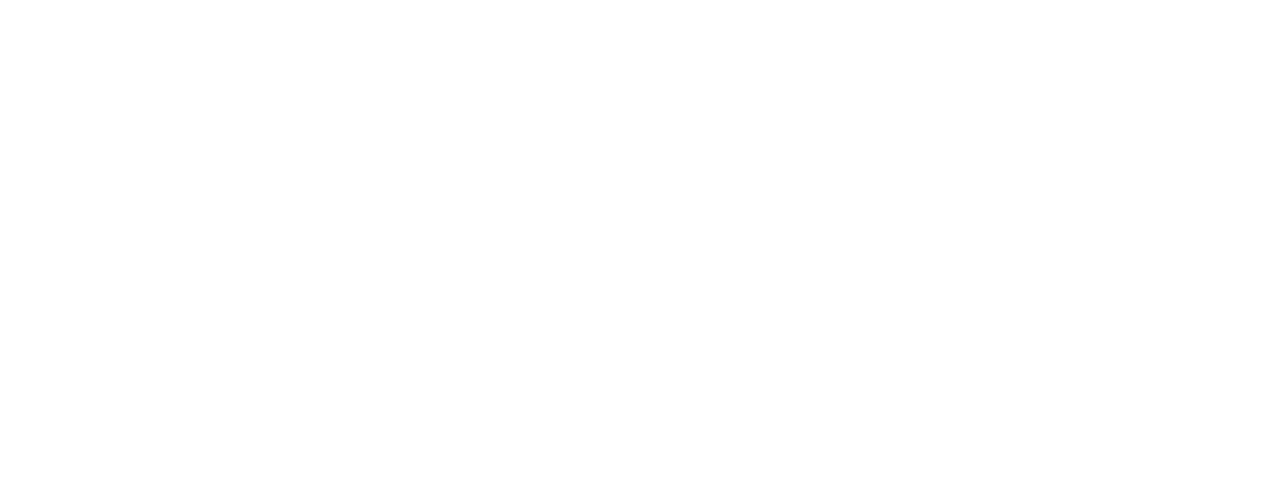
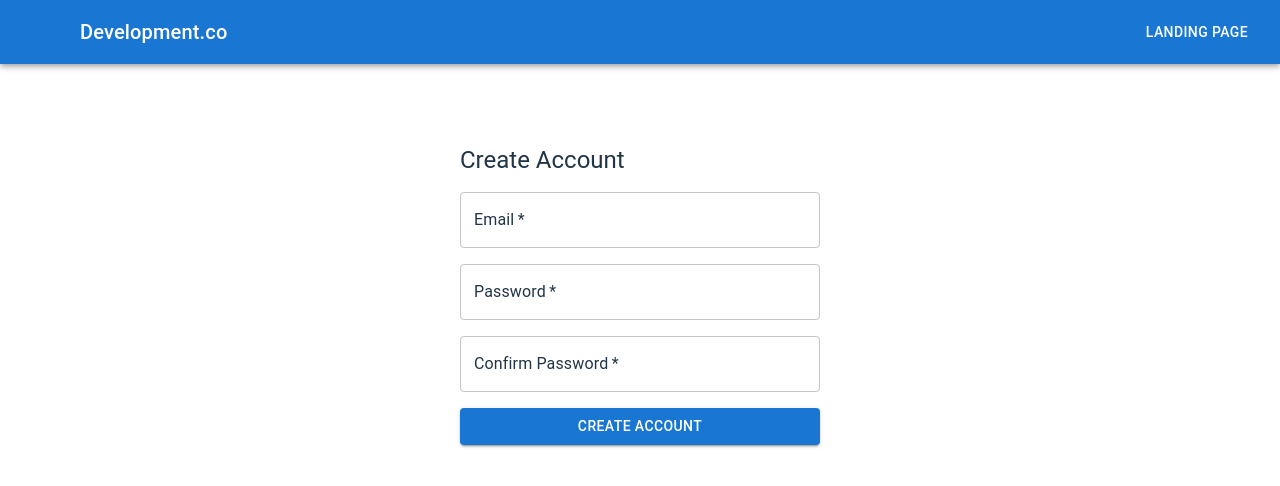
Before and after one commit to AmeersPersonal/Easy-Verify, a React (Vite) app in the folder website/frontend/client/: page /create-account in a window 1280 px wide. Before the commit this address had no page. Shown: the top 486 px of the page. Built offline with nearby package versions, Linux system fonts and the light colour scheme; some icons are missing.

Commit message:
Implemented create account login flow and transition to age verify system.

```diff
--- a/website/frontend/client/src/App.jsx
+++ b/website/frontend/client/src/App.jsx
@@ -2,6 +2,7 @@
 import WebSocketVerifyPage from './pages/WebSocketVerifyPage'
 import DevCoLandingPage from './pages/DevCoLandingPage'
 import DevCoLoginPage from './pages/DevCoLoginPage'
+import DevCoCreateAccountPage from './pages/DevCoCreateAccountPage'
 
 function App() {
     return (
@@ -10,6 +11,7 @@
                 <Route path="/" element={<DevCoLandingPage />} />
                 <Route path="/login" element={<DevCoLoginPage />} />
                 <Route path="/verify" element={<WebSocketVerifyPage />} />
+                <Route path="/create-account" element={<DevCoCreateAccountPage />} />
                 {/* Add more routes here */}
             </Routes>
         </BrowserRouter>
--- /dev/null
+++ b/website/frontend/client/src/components/login/CreateAccountForm.jsx
@@ -0,0 +1,87 @@
+import { useState } from "react";
+import { useNavigate } from "react-router-dom";
+import Box from '@mui/material/Box';
+import TextField from '@mui/material/TextField';
+import Button from '@mui/material/Button';
+import Typography from '@mui/material/Typography';
+
+export default function CreateAccountForm({ prefillEmail }) {
+    const [email, setEmail] = useState(prefillEmail ?? "");
+    const [password, setPassword] = useState("");
+    const [confirmPassword, setConfirmPassword] = useState("");
+    const [error, setError] = useState("");
+    const navigate = useNavigate();
+
+    const handleSubmit = async (e) => {
+        e.preventDefault();
+        setError("");
+
+        if (password !== confirmPassword) {
+            setError("Passwords do not match.");
+            return;
+        }
+
+        navigate("/verify")
+
+        // const res = await fetch("/api/create-account", {
+        //     method: "POST",
+        //     headers: { "Content-Type": "application/json" },
+        //     body: JSON.stringify({ email, password }),
+        // });
+
+        // if (res.status === 201) {
+        //     const { token } = await res.json();
+        //     localStorage.setItem("token", token);
+        //     navigate("/dashboard");
+        // } else if (res.status === 409) {
+        //     setError("An account with that email already exists.");
+        // }
+    };
+
+    const textFieldSx = {
+        input: { color: 'rgba(255,255,255,0.87)' },
+        label: { color: 'rgba(255,255,255,0.87)' },
+        '& .MuiOutlinedInput-notchedOutline': { borderColor: 'rgba(255,255,255,0.5)' },
+        '@media (prefers-color-scheme: light)': {
+            input: { color: '#213547' },
+            label: { color: '#213547' },
+            '& .MuiOutlinedInput-notchedOutline': { borderColor: 'rgba(0,0,0,0.23)' },
+        }
+    };
+
+    return (
+        <Box
+            component="form"
+            onSubmit={handleSubmit}
+            sx={{ display: 'flex', flexDirection: 'column', gap: 2, width: 360, margin: '80px auto'}}
+        >
+            <Typography variant="h5">Create Account</Typography>
+            {error && <Typography color="error" variant="body2">{error}</Typography>}
+            <TextField
+                label="Email"
+                type="email"
+                value={email}
+                onChange={(e) => setEmail(e.target.value)}
+                required
+                sx={textFieldSx}
+            />
+            <TextField
+                label="Password"
+                type="password"
+                value={password}
+                onChange={(e) => setPassword(e.target.value)}
+                required
+                sx={textFieldSx}
+            />
+            <TextField
+                label="Confirm Password"
+                type="password"
+                value={confirmPassword}
+                onChange={(e) => setConfirmPassword(e.target.value)}
+                required
+                sx={textFieldSx}
+            />
+            <Button type="submit" variant="contained">Create Account</Button>
+        </Box>
+    );
+}
--- /dev/null
+++ b/website/frontend/client/src/pages/DevCoCreateAccountPage.jsx
@@ -0,0 +1,15 @@
+import CreateAccountForm from '../components/login/CreateAccountForm';
+import NavBar from '../components/NavBar';
+import { useNavigate, useLocation } from 'react-router-dom';
+
+function DevCoCreateAccountPage() {
+    const navigate = useNavigate();
+    const { state } = useLocation();
+
+    return <>
+        <NavBar buttonLabel="Landing Page" buttonAction={() => navigate('/')} />
+        <CreateAccountForm prefillEmail={state?.email} />
+    </>
+}
+
+export default DevCoCreateAccountPage;
```
